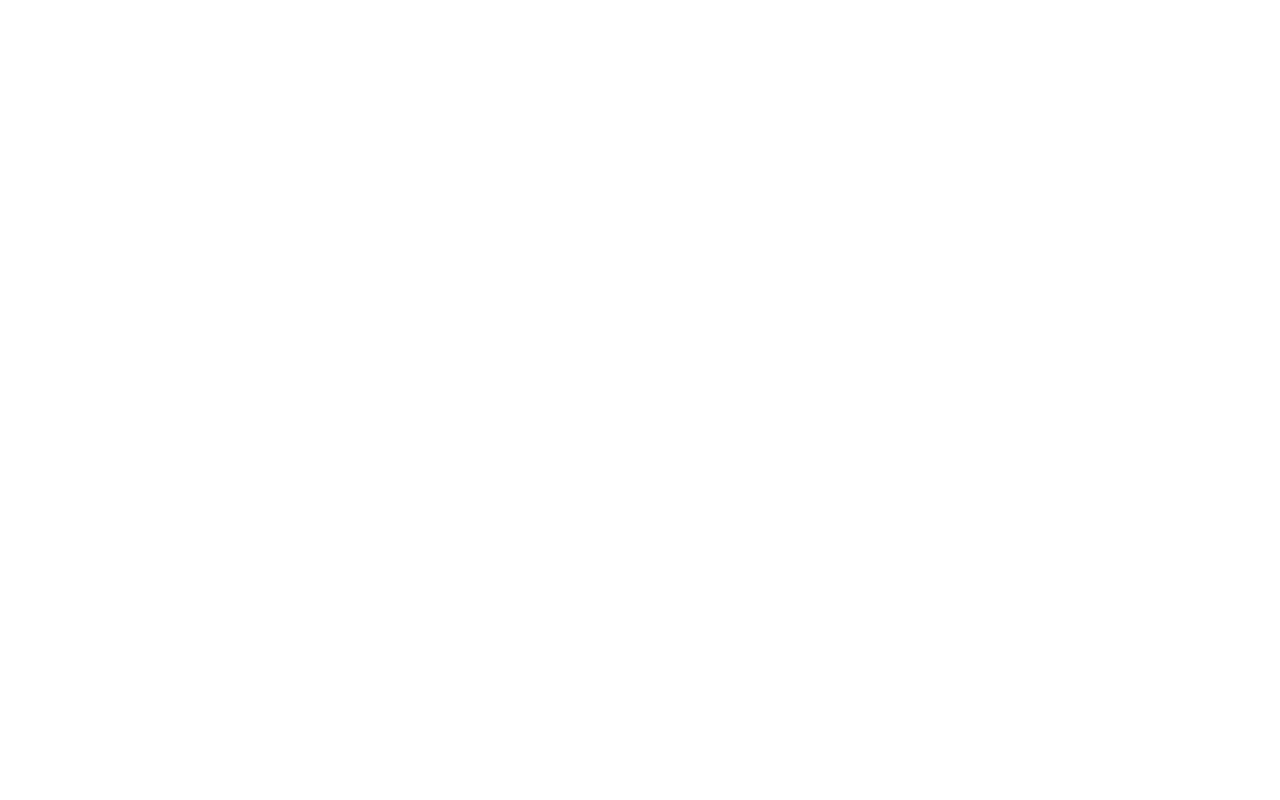
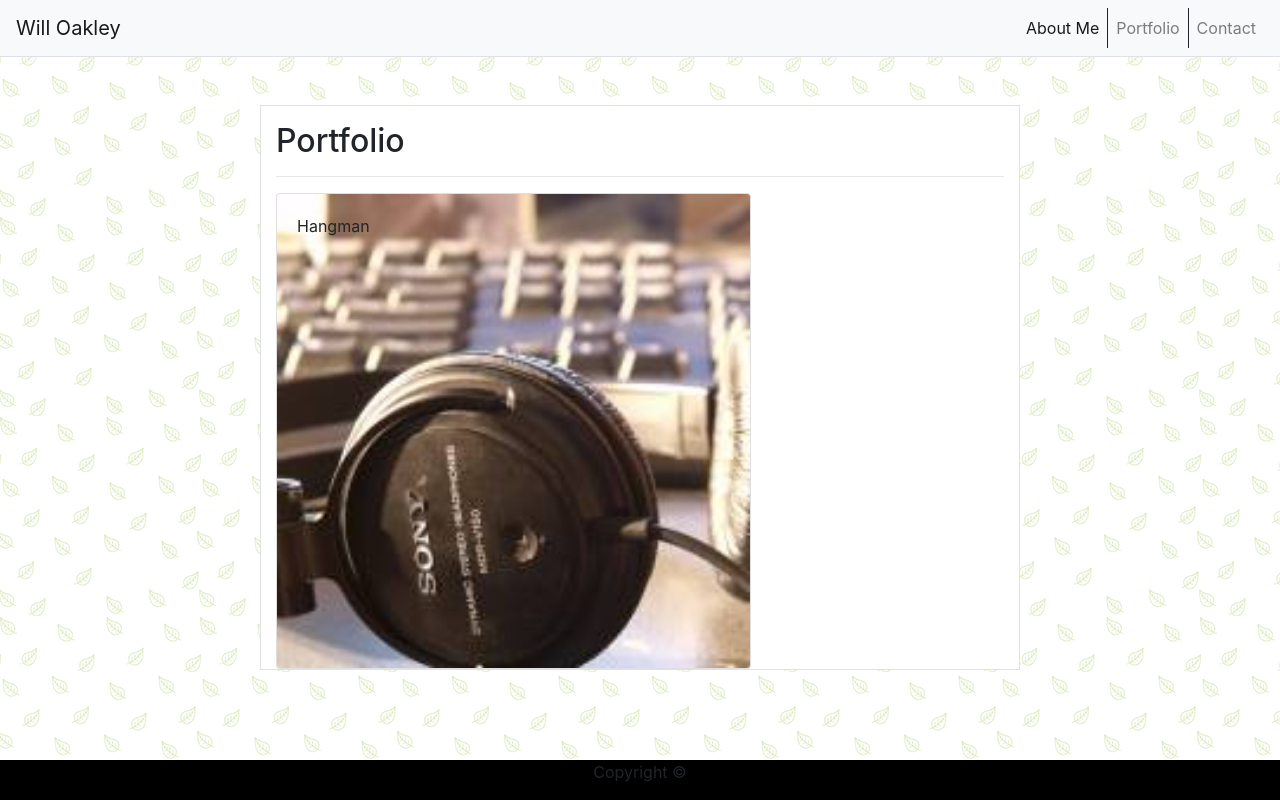
Before and after one commit to woaky1/Bootstrap-Portfolio, a plain HTML site: page portfolio.html in a window 1280 px wide. Drawn offline with nearby package versions, Linux system fonts and the light colour scheme.

Commit message:
Started working on portfolio.html. Added images for the gallery.

```diff
--- a/portfolio.html
+++ b/portfolio.html
@@ -0,0 +1,71 @@
+<!DOCTYPE html>
+<html lang="en">
+<head>
+    <meta charset="UTF-8">
+    <meta name="viewport" content="width=device-width, initial-scale=1.0">
+    <meta http-equiv="X-UA-Compatible" content="ie=edge">
+    <title>Will Oakley's Portfolio</title>
+    <link rel="stylesheet" href="assets/css/reset.css">
+    <link rel="stylesheet" href="https://stackpath.bootstrapcdn.com/bootstrap/4.3.1/css/bootstrap.min.css" integrity="sha384-ggOyR0iXCbMQv3Xipma34MD+dH/1fQ784/j6cY/iJTQUOhcWr7x9JvoRxT2MZw1T" crossorigin="anonymous">
+    <link rel="stylesheet" href="assets/css/style.css">
+</head>
+
+<body id="background">
+    <nav class="navbar navbar-expand-lg navbar-light bg-light border-bottom">
+        <a class="navbar-brand" href="index.html">Will Oakley</a>
+        <button class="navbar-toggler" type="button" data-toggle="collapse" data-target="#navbarSupportedContent" aria-controls="navbarSupportedContent" aria-expanded="false" aria-label="Toggle navigation">
+            <span class="navbar-toggler-icon"></span>
+        </button>
+
+        <div class="collapse navbar-collapse" id="navbarSupportedContent">
+            <ul class="navbar-nav ml-auto">
+                <li class="nav-item active">
+                    <a class="nav-link" href="index.html">About Me <span class="sr-only">(current)</span></a>
+                </li>
+                <span class="verticalLine"></span>
+                <li class="nav-item">
+                    <a class="nav-link" href="portfolio.html">Portfolio</a>
+                </li>
+                <span class="verticalLine"></span>
+                <li class="nav-item">
+                    <a class="nav-link" href="contact.html">Contact</a>
+                </li>
+            </ul>
+        </div>
+    </nav>
+
+    <div class="container">
+        <div class="row mt-5">
+            <div class="col-lg-2"></div>
+            <div class="col-lg-8 border">
+                <div class="row">
+                    <div class="col-lg-12 bg-white pt-3">
+                        <h2>Portfolio</h2>
+                        <hr>
+                    </div>
+                </div>
+                <div class="row bg-white">
+                    <div class="col-lg-8">
+                        <div class="card-deck">
+                            <div class="card">
+                                <img class="card-img" src="assets/images/hangman.jpg" alt="hangman">
+                                <div class="card-img-overlay">
+                                    <p class="card-text">Hangman</p>
+                                </div>
+                            </div>
+                        </div>
+                    </div>
+                    <div class="col-lg-4"></div>
+                </div>
+            </div>
+            <div class="col-lg-2"></div>
+        </div>
+
+        <div class="row fixed-bottom footer clearfix">
+            <div class="col-lg-12">
+                <p>Copyright &#169;</p>
+            </div>
+        </div>
+    </div>
+</body>
+</html>
```
Also changed, not shown: index.html (+6 -7 lines), assets/images/hangman.jpg (added), assets/images/rock_paper_scissors.jpg (added), assets/images/rpg.jpg (added), assets/images/trivia_game.jpg (added), assets/images/widget.jpg (added).
